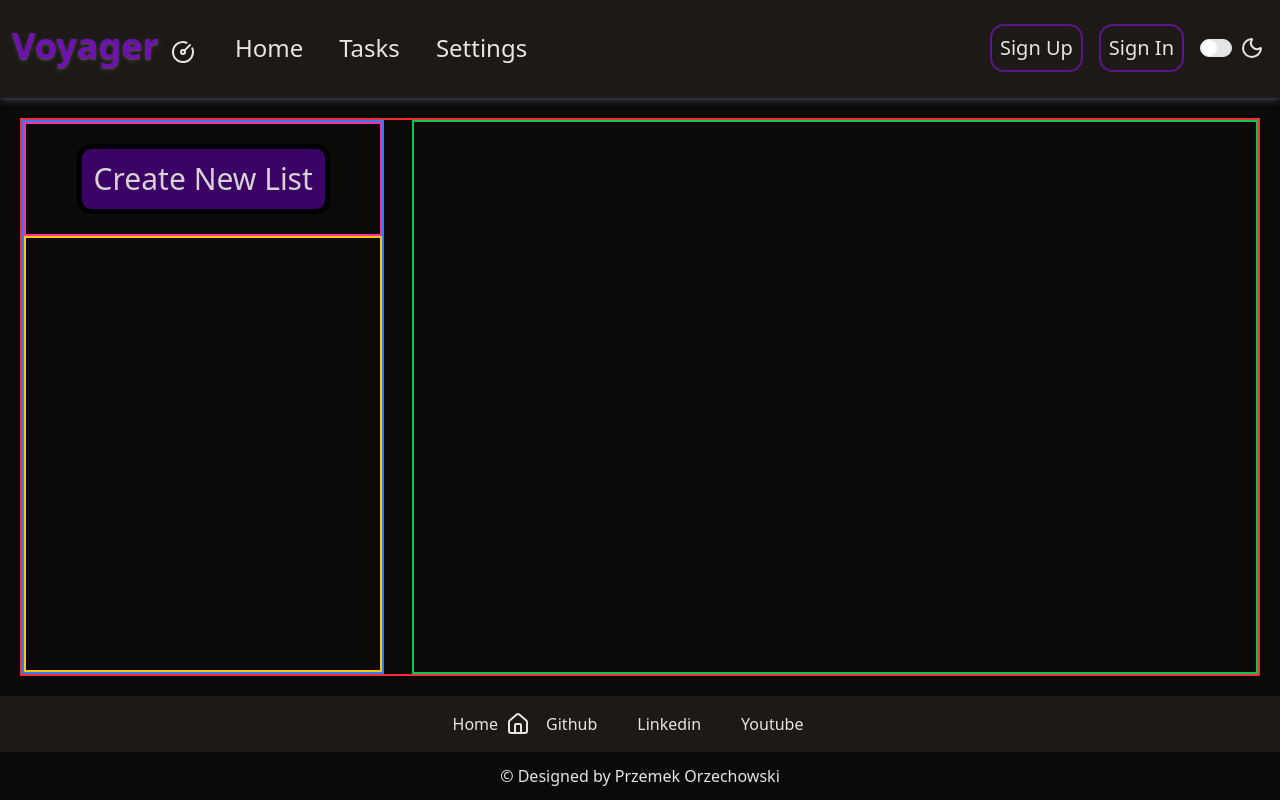
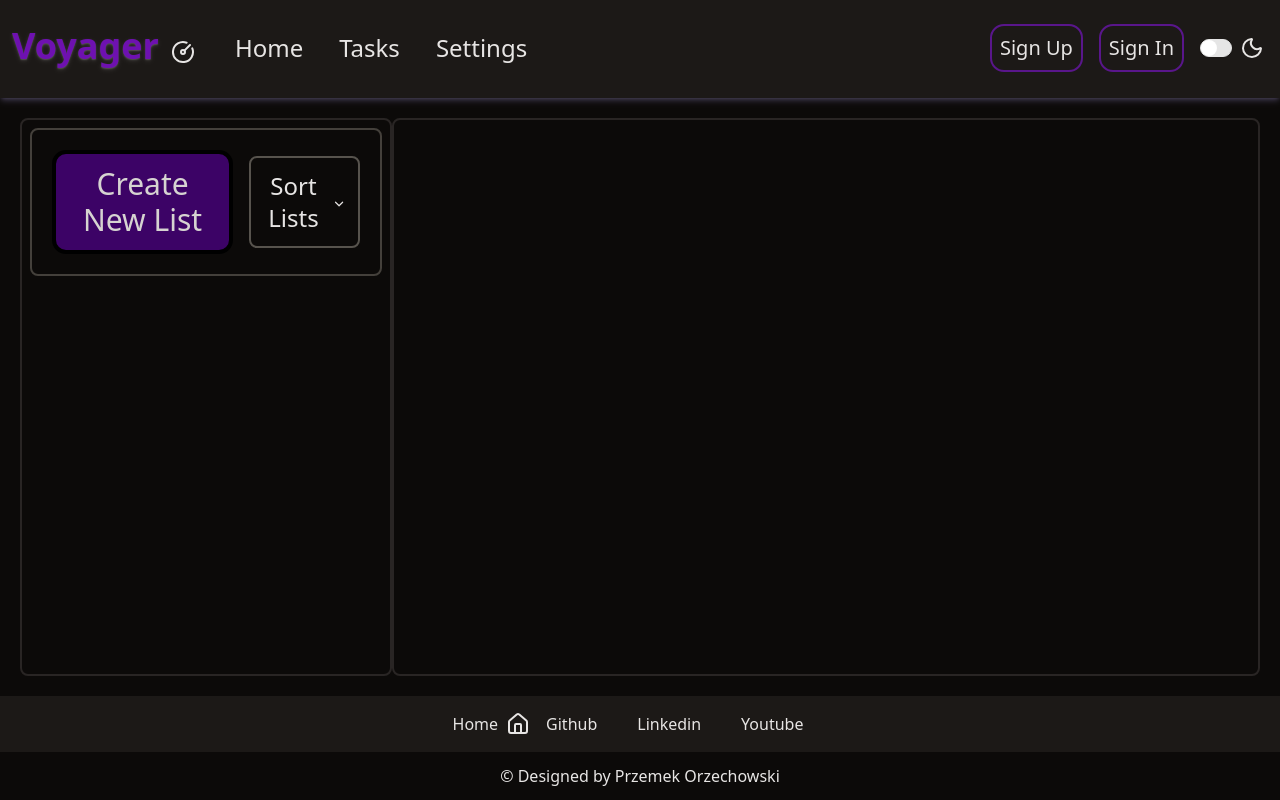
Before and after one commit to PrzemekO84/TaskTracker-React, a React (Vite) app: page /Tasks in a window 1280 px wide. Built offline with nearby package versions, Linux system fonts and the light colour scheme; some icons are missing.

Commit message:
button Layout

```diff
--- a/src/App.css
+++ b/src/App.css
@@ -153,7 +153,7 @@ body{
 }
 
 @utility button {
-  @apply border-5 border-black bg-purple-950 rounded-xl p-3 cursor-pointer text-stone-300 hover:text-white transition duration-500 ease-in-out
+  @apply border-4 border-black bg-purple-950 rounded-xl p-3 cursor-pointer text-stone-300 hover:text-white transition duration-500 ease-in-out
 }
 
 /*  */
--- a/src/Components/TasksComponents/CreateList.tsx
+++ b/src/Components/TasksComponents/CreateList.tsx
@@ -104,7 +104,7 @@ function CreateListWindow({onClose, type, initialData} : PropsElements) {
                 setListName(event.target.value);
               }}
               required={true}
-              maxLength={40}
+              maxLength={25}
               type="text"
               placeholder="List name"
               className="w-full p-2 rounded bg-stone-800 text-center border border-stone-500"
--- a/src/Components/TasksComponents/ListBox.tsx
+++ b/src/Components/TasksComponents/ListBox.tsx
@@ -1,21 +1,23 @@
 import type { Priority } from "@/Types/types";
-import { toUpperCase } from "@/utils/HelpFun";
+import { toUpperCase, priorityColor } from "@/utils/HelpFun";
 
 type PropsElements = {
-  name: string;
-  priority: Priority;
-  created: string,
-  until?: string,
-  time?: string
+    name: string;
+    priority: Priority;
+    created: string;
+    until?: string;
+    time?: string;
+    tasksLength: number;
 };
 
-function ListBox({name, priority, created, until, time} : PropsElements){
+function ListBox({name, priority, created, until, time, tasksLength} : PropsElements){
+
     return (
         <div className="flex flex-col gap-5 justify-between bg-stone-900
-        border-2 border-purple-800 text-xl rounded-lg p-4 items-center border-purple-800 text-center cursor-pointer">
-            <p className="text-3xl border-2 w-full p-2 rounded-xl border-purple-900 bg-stone-950">{toUpperCase(name)}</p>
-            <p>Priority: {priority}</p>
-            <p>Number of tasks: </p>
+        border-2 border-stone-700 text-xl rounded-lg p-4 items-center text-center cursor-pointer divBorderHover">
+            <p className="text-3xl border-b-5 w-full h-auto p-2 rounded-md border-purple-900 ">{toUpperCase(name)}</p>
+            <p className={`${priorityColor(priority)}`}>Priority: {priority}</p>
+            <p>Tasks: {tasksLength}</p>
             <p>Day deadline: {until}</p>
             <p>Time deadline: {time}</p>
             <p>Created: {created}</p>
--- a/src/Components/TasksComponents/ListName.tsx
+++ b/src/Components/TasksComponents/ListName.tsx
@@ -4,8 +4,8 @@ type PropsElements = {
 
 function ListName({ title }: PropsElements) {
   return (
-    <div className="border-2 border-stone-500 w-full rounded-sm p-3 text-xl text-center cursor-pointer">
-      <p className="break-words">
+    <div className="border-2 border-stone-700 divBorderHover border-stone-50 bg-stone-900 rounded-sm p-3 text-xl text-center cursor-pointer">
+      <p className="break-words p-2">
         {title}
       </p>
     </div>
--- a/src/pages/Tasks.tsx
+++ b/src/pages/Tasks.tsx
@@ -4,6 +4,7 @@ import CreateListWindow from "@/Components/TasksComponents/CreateList";
 import { useListTaskContext } from "@/context/ListTaskContext";
 import ListName from "@/Components/TasksComponents/ListName";
 import ListBox from "@/Components/TasksComponents/ListBox";
+import { ChevronDown } from "lucide-react";
 
 function Tasks(){
     const [createListWindow, setCreateListWindow] = useState(false);
@@ -30,33 +31,48 @@ function Tasks(){
     }, [createListWindow]);
 
     return (
-      <div className="border-2 border-red-500 w-screen m-5 flex gap-7">
-        <div className="border-2 border-blue-500 w-[30%] flex flex-col">
-          <div className="border-2 border-pink-500 h-auto p-5 flex justify-center">
+      <div className="w-screen m-5 flex">
+        <div className="border-2 border-stone-800 rounded-md p-2 w-[30%] flex flex-col">
+          <div className="border-2 border-stone-700 h-auto p-5 rounded-md flex flex-col gap-4 md:flex-row items-center justify-between mb-2">
             <button
               onClick={handleCreateWindow}
               className="text-2xl xl:text-3xl button buttonHighLight text-center"
             >
               Create New List
             </button>
+            <div>
+              <button className="text-xl lg:text-2xl border-stone-600 border-2 p-3 rounded-md flex items-center gap-2">Sort Lists <ChevronDown className="mt-1" /></button>
+            </div>
           </div>
-          <div className="border-2 border-yellow-400 h-full flex flex-col items-center gap-3">
+          <div className="h-full flex flex-col items-center gap-4">
             {listInfo.map((list) => {
-              return <ListName title={list.name}/>
+              return (
+                <Link key={list.id} to={`/DirectTasks/${list.id}`} className="w-full">
+                  <ListName title={list.name} />
+                </Link>
+              );
             })}
           </div>
         </div>
-        <div className="border-2 border-green-500 w-[70%] grid grid-cols-1 md:grid-cols-2 2xl:grid-cols-3 gap-5 auto-rows-[350px]">
+        <div className="border-2 border-stone-800 rounded-md p-3 w-[70%] grid grid-cols-1 md:grid-cols-2 2xl:grid-cols-3 gap-5 auto-rows-[350px]">
           {listInfo.map((list) => {
-            return <Link key={list.id} to={`/DirectTasks/${list.id}`}>
-            <ListBox name={list.name} priority={list.priority} created={list.created} until={list.until} time={list.time}/>
-            </Link>
-
+            return (
+              <Link key={list.id} to={`/DirectTasks/${list.id}`}>
+                <ListBox
+                  name={list.name}
+                  priority={list.priority}
+                  created={list.created}
+                  until={list.until}
+                  time={list.time}
+                  tasksLength={list.tasks.length}
+                />
+              </Link>
+            );
           })}
         </div>
 
         {createListWindow && (
-          <CreateListWindow onClose={handleCreateWindow} type="new"/>
+          <CreateListWindow onClose={handleCreateWindow} type="new" />
         )}
       </div>
     );
```
